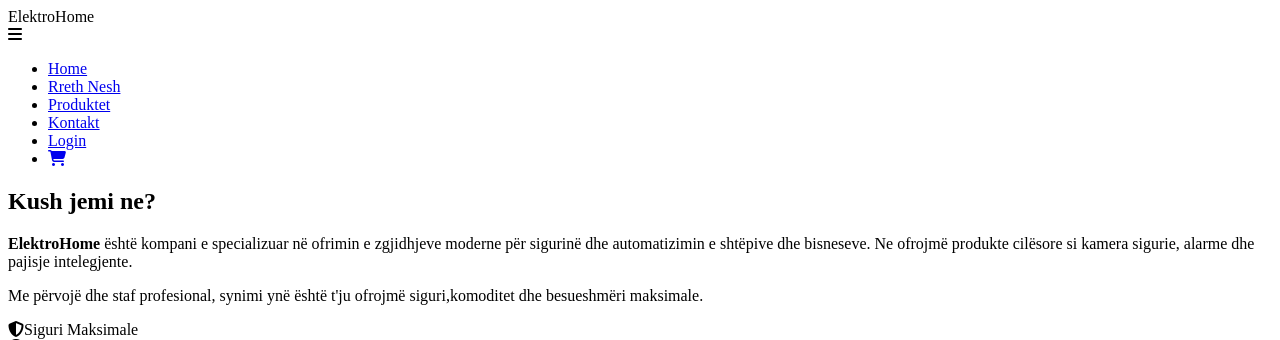
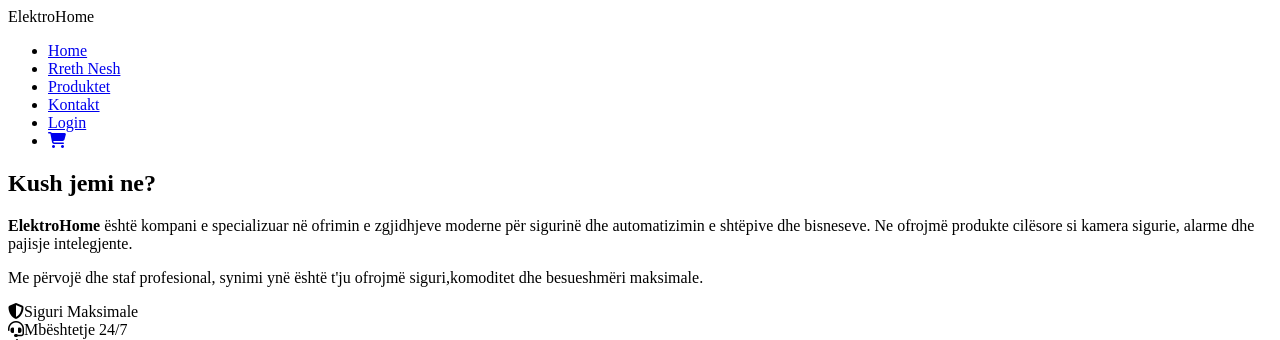
Before and after one commit to br73808/Projekti-pjesa-1, a PHP site: page /about.php in a window 1280 px wide. Shown: the top 340 px of the page. Run offline with PHP 8.4, Linux system fonts and the light colour scheme.

Commit message:
Permisime

```diff
--- a/HTML/header.php
+++ b/HTML/header.php
@@ -12,10 +12,6 @@
         <div class="logo">ElektroHome</div>
 
 
-        <div class="menu-toggle">
-            <i class="fa fa-bars"></i>
-        </div>
-
         <ul class="menu">
             <li><a href="index.php">Home</a></li>
             <li><a href="about.php">Rreth Nesh</a></li>
```
